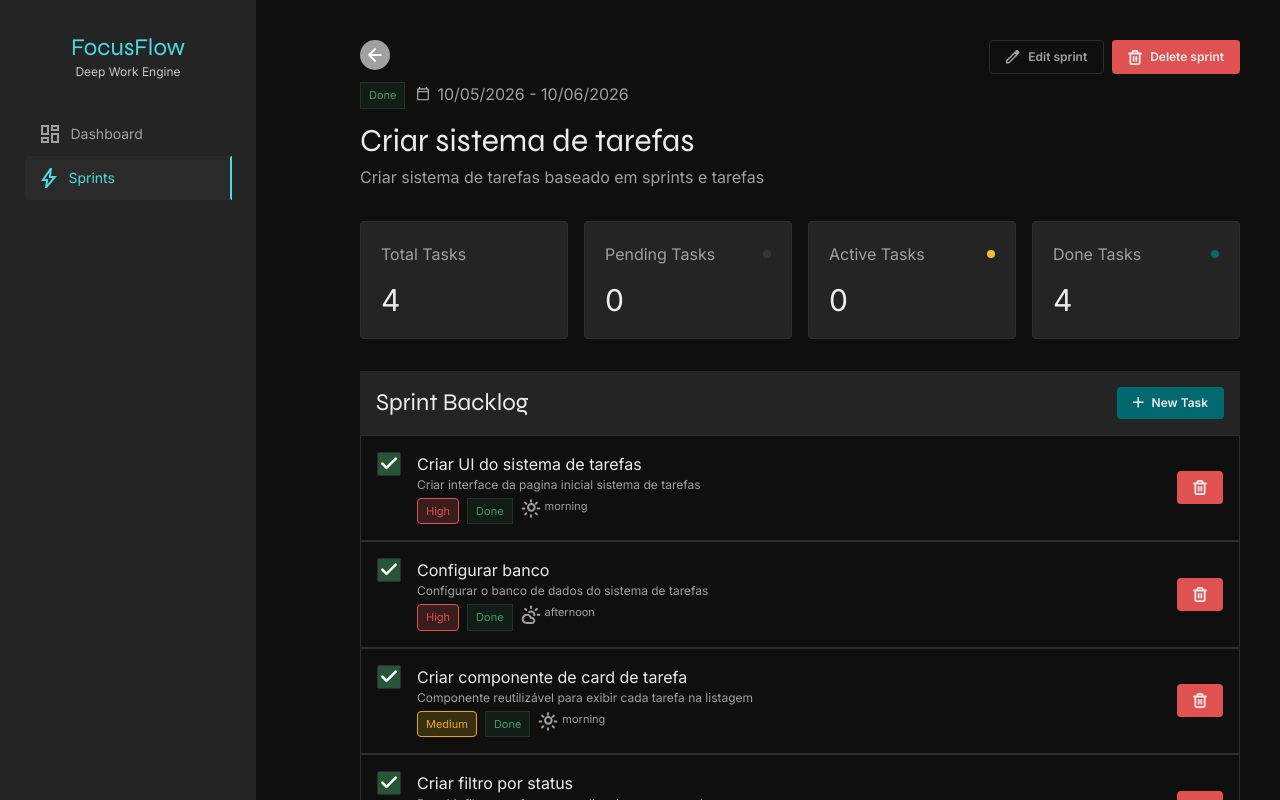
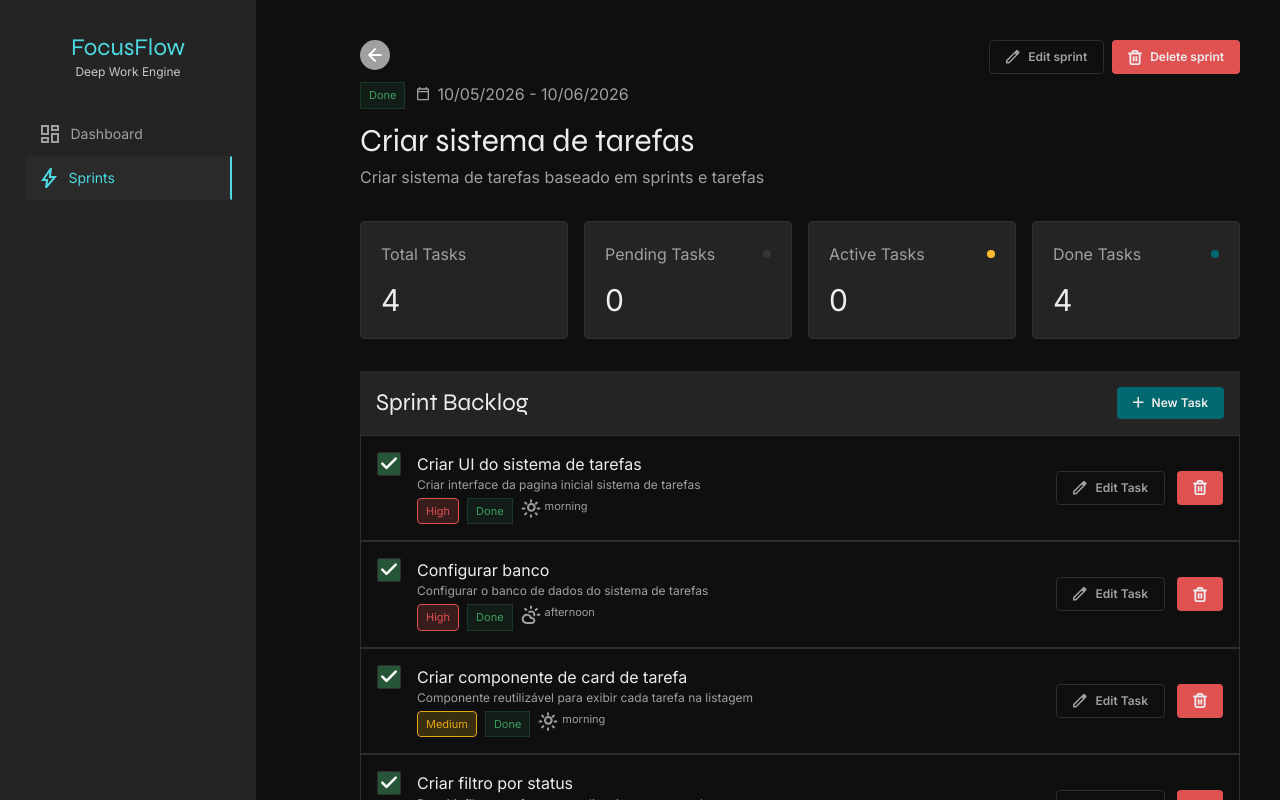
Before and after one commit to JoaoGustavo-dev/focusflow, a React (Vite) app: page /sprints/1 in a window 1280 px wide. Built offline with nearby package versions, Linux system fonts and the light colour scheme; data requests are answered from the project's data file.

Commit message:
feat(task): wire edit task modal into task row

```diff
--- a/src/components/TaskRow.jsx
+++ b/src/components/TaskRow.jsx
@@ -10,12 +10,15 @@ import { toast } from 'sonner'
 import TrashIcon from '../assets/icons/trash.svg?react'
 import { useState } from 'react'
 import DeleteModal from './DeleteModal'
+import EditIcon from '../assets/icons/edit.svg?react'
+import EditTaskModal from './EditTaskModal'
 
 const TaskRow = ({
   title,
   description,
   status,
   checkBoxStatus,
+  task,
   sprintId,
   taskId,
   priority,
@@ -24,6 +27,7 @@ const TaskRow = ({
   time,
 }) => {
   const [isDeleteModalOpen, setIsDeleteModalOpen] = useState(false)
+  const [isEditTaskModalOpen, setIsEditTaskModalOpen] = useState(false)
 
   const { mutate } = useUpdateTask(sprintId, taskId)
 
@@ -63,6 +67,13 @@ const TaskRow = ({
     })
   }
 
+  const handleEditClick = () => {
+    return setIsEditTaskModalOpen(true)
+  }
+  const handleCloseEditModalClick = () => {
+    return setIsEditTaskModalOpen(false)
+  }
+
   return (
     <div className="border-border flex items-center justify-between border p-4">
       <div className="flex gap-4">
@@ -85,9 +96,14 @@ const TaskRow = ({
         </div>
       </div>
 
-      <Button color="danger" onClick={handleDeleteClick}>
-        <TrashIcon />
-      </Button>
+      <div className="flex gap-3">
+        <Button color="secondary" onClick={handleEditClick}>
+          <EditIcon /> Edit Task
+        </Button>
+        <Button color="danger" onClick={handleDeleteClick}>
+          <TrashIcon />
+        </Button>
+      </div>
       <DeleteModal
         title="Delete Task?"
         description="This action cannot be undone"
@@ -96,6 +112,16 @@ const TaskRow = ({
         onClose={handleCloseModalClick}
         isLoading={deleteTaskLoading}
       />
+
+      {task && (
+        <EditTaskModal
+          isOpen={isEditTaskModalOpen}
+          onClose={handleCloseEditModalClick}
+          sprintId={sprintId}
+          taskId={taskId}
+          task={task}
+        />
+      )}
     </div>
   )
 }
```
